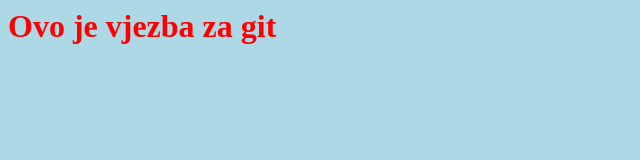
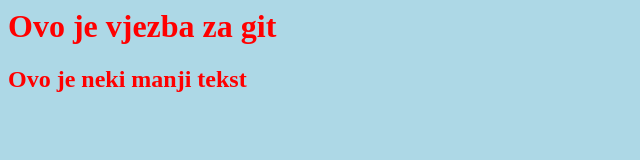
Before and after one commit to hamzahusic/gitVjezba, a plain HTML site: page index.html in a window 1280 px wide. Shown: the whole page, without its empty margins (0-640 px from the left). Drawn offline with Linux system fonts and the light colour scheme.

Commit message:
Promjena html koda

```diff
--- a/index.html
+++ b/index.html
@@ -7,5 +7,6 @@
     </head>
     <body>
         <h1>Ovo je vjezba za git</h1>
+        <h2>Ovo je neki manji tekst</h2>
     </body>
 </html>
```
